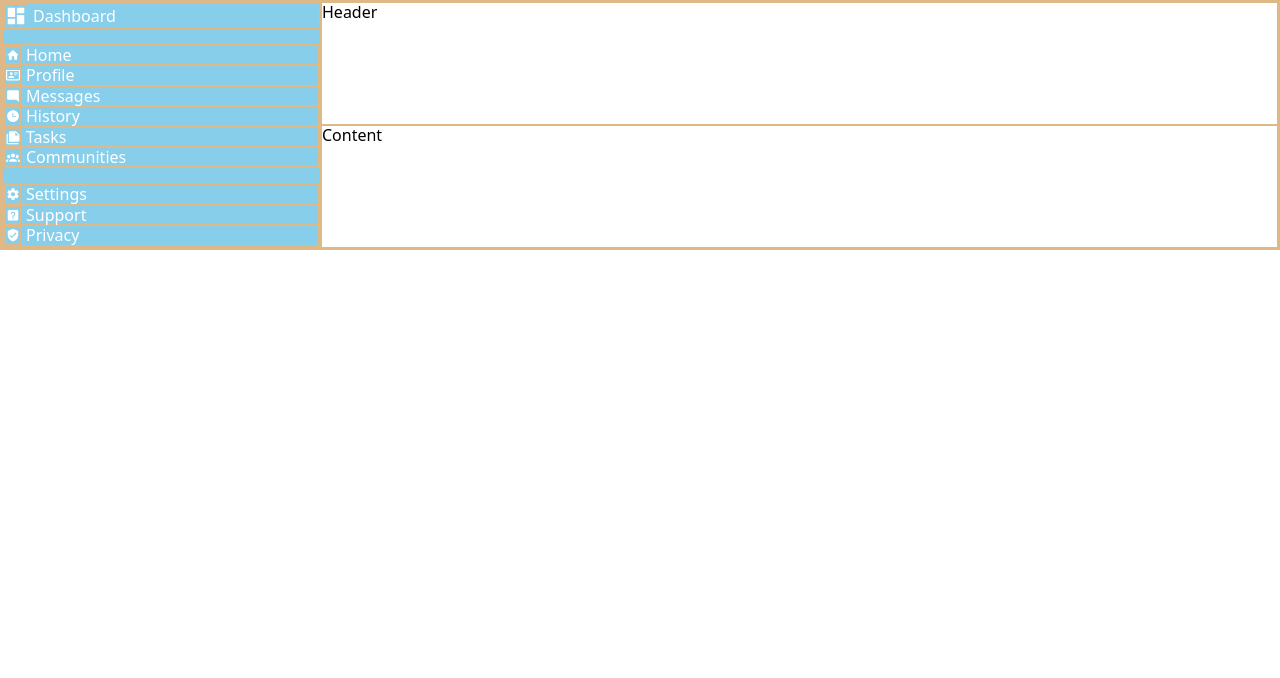
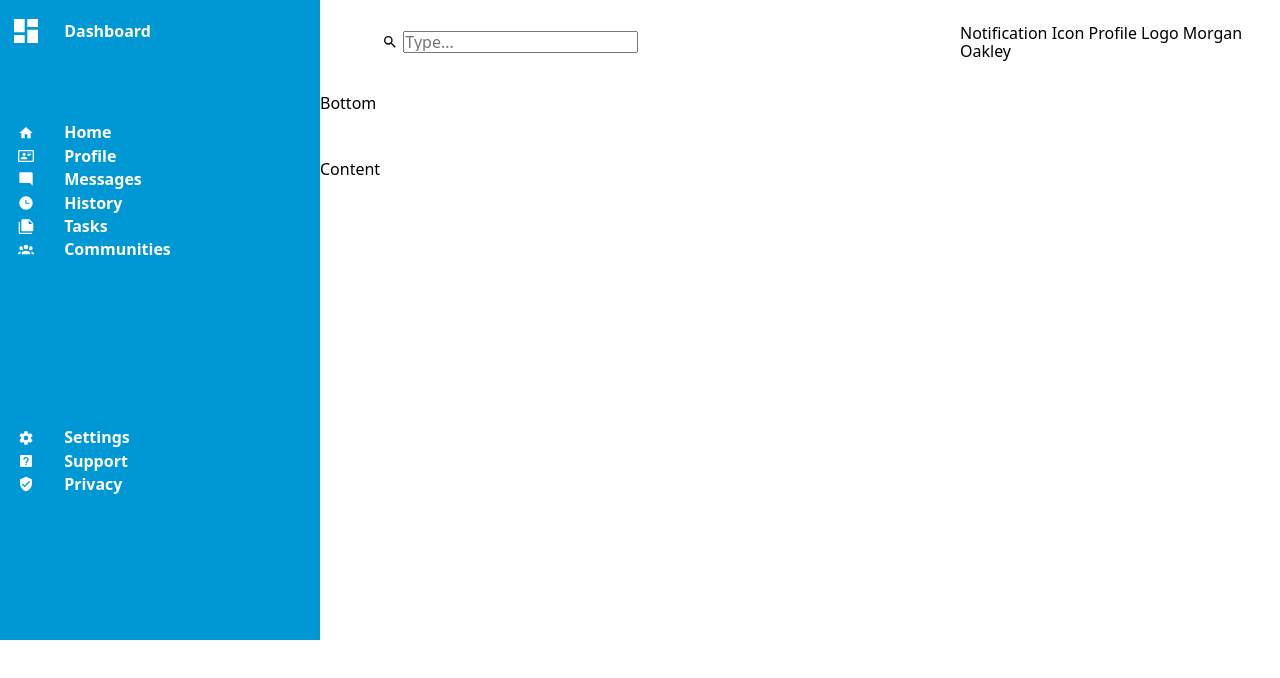
Before and after one commit to dahans1/odin-admin-dashboard, a website: page index.html in a window 1280 px wide. Drawn offline with nearby package versions, Linux system fonts and the light colour scheme.

Commit message:
Add initial styling for header and fix nav align

```diff
--- a/index.html
+++ b/index.html
@@ -9,29 +9,57 @@
 </head>
 <body>
     <header>
-        Header
+        <div class="header-top">
+            <div class="searchbar-container">
+                <svg
+                    xmlns="http://www.w3.org/2000/svg"
+                    viewBox="0 0 24 24">
+                    <title>magnify</title>
+                    <path d="M9.5,3A6.5,6.5 0 0,1 16,9.5C16,11.11 15.41,12.59 14.44,13.73L14.71,
+                        14H15.5L20.5,19L19,20.5L14,15.5V14.71L13.73,14.44C12.59,15.41 11.11,16 9.5
+                        ,16A6.5,6.5 0 0,1 3,9.5A6.5,6.5 0 0,1 9.5,3M9.5,5C7,5 5,7 5,9.5C5,12 7,
+                        14 9.5,14C12,14 14,12 14,9.5C14,7 12,5 9.5,5Z" fill="currentColor"/>
+                </svg>
+                <input type="text" name="searchbar" id="searchbar" placeholder="Type...">
+            </div>
+            <div class="profile-header-container">
+                Notification Icon
+                Profile Logo
+                Morgan Oakley
+            </div>
+        </div>
+        <div class="header-bottom">
+            Bottom
+        </div>
     </header>
     <nav>
+        <div class="sidebar-actions">
             <a href="" class="sidebar-link" id="logo">
+                <div class="icon">
                     <svg
                         xmlns="http://www.w3.org/2000/svg"
                         viewBox="0 0 24 24">
                         <title>view-dashboard</title>
                         <path d="M13,3V9H21V3M13,21H21V11H13M3,21H11V15H3M3,13H11V3H3V13Z" fill="currentColor"/>
                     </svg>
-            Dashboard
+                </div>
+                <span>Dashboard</span>
             </a>
-        <div class="sidebar-actions-main">
+        </div>
+        <div class="sidebar-actions">
             <a href="" class="sidebar-link" id="home">
+                <div class="icon">
                     <svg
                         xmlns="http://www.w3.org/2000/svg"
                         viewBox="0 0 24 24">
                         <title>home</title>
                         <path d="M10,20V14H14V20H19V12H22L12,3L2,12H5V20H10Z" fill="currentColor"/>
                     </svg>
-                Home
+                </div>
+                <span>Home</span>
             </a>
             <a href="" class="sidebar-link" id="profile">
+                <div class="icon">
                     <svg
                         xmlns="http://www.w3.org/2000/svg"
                         viewBox="0 0 24 24">
@@ -42,9 +70,11 @@
                             7A2.5,2.5 0 0,0 6.5,9.5A2.5,2.5 0 0,0 9,12A2.5,2.5 0 0,0 11.5,9.5A2.5,2.5 0 0,
                             0 9,7M14,7V8H20V7H14M14,9V10H20V9H14M14,11V12H18V11H14" fill="currentColor"/>
                     </svg>
-                Profile
+                </div>
+                <span>Profile</span>
             </a>
             <a href="" class="sidebar-link" id="messages">
+                <div class="icon">
                     <svg
                         xmlns="http://www.w3.org/2000/svg"
                         viewBox="0 0 24 24">
@@ -52,9 +82,11 @@
                         <path d="M22,4C22,2.89 21.1,2 20,2H4A2,2 0 0,0 2,
                             4V16A2,2 0 0,0 4,18H18L22,22V4Z" fill="currentColor"/>
                     </svg>
-                Messages
+                </div>
+                <span>Messages</span>
             </a>
             <a href="" class="sidebar-link" id="history">
+                <div class="icon">
                     <svg
                         xmlns="http://www.w3.org/2000/svg"
                         viewBox="0 0 24 24">
@@ -62,9 +94,11 @@
                         <path d="M12 2C6.5 2 2 6.5 2 12C2 17.5 6.5 22 12 22C17.5
                             22 22 17.5 22 12S17.5 2 12 2M17 13H11V7H12.5V11.5H17V13Z" fill="currentColor"/>
                     </svg>
-                History
+                </div>
+                <span>History</span>
             </a>
             <a href="" class="sidebar-link" id="Tasks">
+                <div class="icon">
                     <svg
                         xmlns="http://www.w3.org/2000/svg"
                         viewBox="0 0 24 24">
@@ -72,9 +106,11 @@
                         <path d="M16,9H21.5L16,3.5V9M7,2H17L23,8V18A2,2 0 0,1 21,20H7C5.89,20 5,19.1 5,18V4A2,
                             2 0 0,1 7,2M3,6V22H21V24H3A2,2 0 0,1 1,22V6H3Z" fill="currentColor"/>
                     </svg>
-                Tasks
+                </div>
+                <span>Tasks</span>
             </a>
             <a href="" class="sidebar-link" id="communities">
+                <div class="icon">
                     <svg
                         xmlns="http://www.w3.org/2000/svg"
                         viewBox="0 0 24 24">
@@ -88,11 +124,13 @@
                             17.22 3.5,18.25V20H0M24,20H20.5V18.25C20.5,17.22 20.14,16.28 19.55,15.6C22.11,
                             15.94 24,17.11 24,18.5V20Z" fill="currentColor"/>
                     </svg>
-                Communities
+                </div>
+                <span>Communities</span>
             </a>
         </div>
-        <div class="siderbar-actions-configure">
+        <div class="sidebar-actions">
             <a href="" class="sidebar-link" id="settings">
+                <div class="icon">
                     <svg
                         xmlns="http://www.w3.org/2000/svg"
                         viewBox="0 0 24 24">
@@ -109,9 +147,11 @@
                             18.93C15.5,18.67 16.04,18.34 16.56,17.94L19.05,18.95C19.27,19.03 19.54,18.95 19.66,18.73L21.66,
                             15.27C21.78,15.05 21.73,14.78 21.54,14.63L19.43,12.97Z" fill="currentColor"/>
                     </svg>
-                Settings
+                </div>
+                <span>Settings</span>
             </a>
             <a href="" class="sidebar-link" id="support">
+                <div class="icon">
                     <svg
                         xmlns="http://www.w3.org/2000/svg"
                         viewBox="0 0 24 24">
@@ -120,9 +160,11 @@
                             15H13C13,12.75 16,12.5 16,10A4,4 0 0,0 12,6M5,3H19A2,2 0 0,1 21,5V19A2,2 0 0,1 19,21H5A2,
                             2 0 0,1 3,19V5A2,2 0 0,1 5,3Z" fill="currentColor"/>
                     </svg>
-                Support
+                </div>
+                <span>Support</span>
             </a>
             <a href="" class="sidebar-link" id="privacy">
+                <div class="icon">
                     <svg
                         xmlns="http://www.w3.org/2000/svg"
                         viewBox="0 0 24 24">
@@ -130,7 +172,8 @@
                         <path d="M10,17L6,13L7.41,11.59L10,14.17L16.59,7.58L18,9M12,1L3,5V11C3,16.55 6.84,
                             21.74 12,23C17.16,21.74 21,16.55 21,11V5L12,1Z" fill="currentColor"/>
                     </svg>
-                Privacy
+                </div>
+                <span>Privacy</span>
             </a>
         </div>
     </nav>
--- a/styles.css
+++ b/styles.css
@@ -1,28 +1,65 @@
 * {
-    border: 1px solid burlywood;
+    /* border: 1px solid burlywood; */
+    margin: 0;
+    padding: 0;
+    box-sizing: border-box;
 }
 
 body {
     display: grid;
     grid-template-columns: 1fr 3fr;
+    grid-template-rows: 1fr repeat(4, 1fr);
+    height: 100vh;
 }
 
 nav {
-    background-color: skyblue;
+    background-color: rgb(0, 152, 212);
 
     grid-column: 1;
-    grid-row: 1 / 3;
+    grid-row: 1 / 5;
+
+    /* display: flex;
+    flex-direction: column;
+    gap: 10px; */
 
     display: grid;
-    gap: 15px;
+    grid-template-rows: 1fr 3fr 2fr;
+    gap: 10px;
+    padding: 15px 10px;
+    align-items: start;
+}
+
+header, main {
+    grid-column: 2 / span 3;
 }
 
 header {
-    grid-column: 2 / span 3;
+    grid-row: 1 / 2;
+
+    display: grid;
+    gap: 10px;
+}
+
+.header-top {
+    display: grid;
+    grid-template-columns: 2fr 1fr;
+    align-items: center;
+}
+
+.searchbar-container {
+    display: grid;
+    grid-template-columns: 1fr 3fr;
+    align-items: center;
+    justify-self: start;
+    gap: 5px;
+}
+
+.searchbar-container svg {
+    justify-self: end;
 }
 
 main {
-    grid-column: 2 / span 3;
+    grid-row: 2 / 6;
 }
 
 a {
@@ -30,28 +67,43 @@ a {
     font-size: 1rem;
 }
 
-.sidebar-actions-main, .siderbar-actions-configure {
+.sidebar-actions {
     display: grid;
     grid-template-columns: 1fr;
+    gap: 5px;
 }
 
 .sidebar-link {
-    display: flex;
-    gap: 5px;
+    display: grid;
+    column-gap: 5px;
+    grid-template-columns: 1fr 5fr;
 
     font-size: 1rem;
+    font-weight: 600;
     color: white;
+    align-items: center;
 }
 
 .sidebar-link svg {
     color: white;
+}
+
+svg {
     width: 1rem;
 }
 
-#logo {
+.icon {
+    width: 2rem;
+
+    display: grid;
     align-items: center;
 }
 
+.icon svg {
+    align-self: center;
+    justify-self: center;
+}
+
 #logo svg {
-    width: 1.5rem;
+    width: 2rem;
 }
```
Lines whose indentation alone changed are shown as unchanged.
